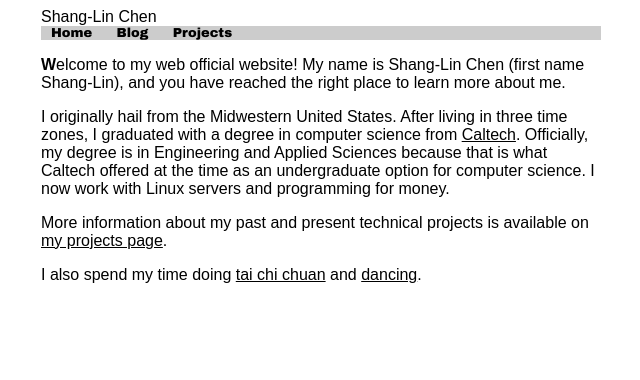
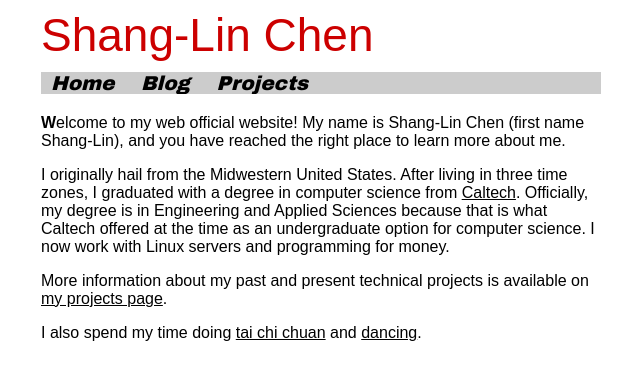
Before and after one commit to shang-lin/shang-lin.github.io, a Jekyll site: the page built from index.md, in a window 1280 px wide. Shown: the top 380 px of the page, without its empty margins (319-959 px from the left). Built offline with Jekyll 4.4.1, drawn with Linux system fonts in a browser that asks for light colours; some web fonts are replaced.

Commit message:
Added #logo.

```diff
--- a/css/main.css
+++ b/css/main.css
@@ -8,6 +8,14 @@
 		margin-top: 0;
 	}
 
+div#logo {
+    font-family: 'Oregano', cursive, sans-serif;
+    font-size: 46px;
+    color: #cc0000;
+    border: 0;
+    margin-bottom: 10px;
+
+}
 	div#main {
 		margin-left: auto;
 		margin-right: auto;
@@ -35,10 +43,12 @@
 	/* Navigation bar */
 	ul#navbar {
 		background: #cccccc;
-		font-family: "Arial Black", sans-serif;
-		font-size: small;
+		font-family: 'Oregano', Arial Black, sans-serif;
+		font-size: 20px;
+        font-style: italic;
 		list-style-type: none;
-		margin: 0;
+		margin-top: 0;
+        margin-bottom: 20px;
 		padding: 0;
 		overflow: hidden;
 		}
```
